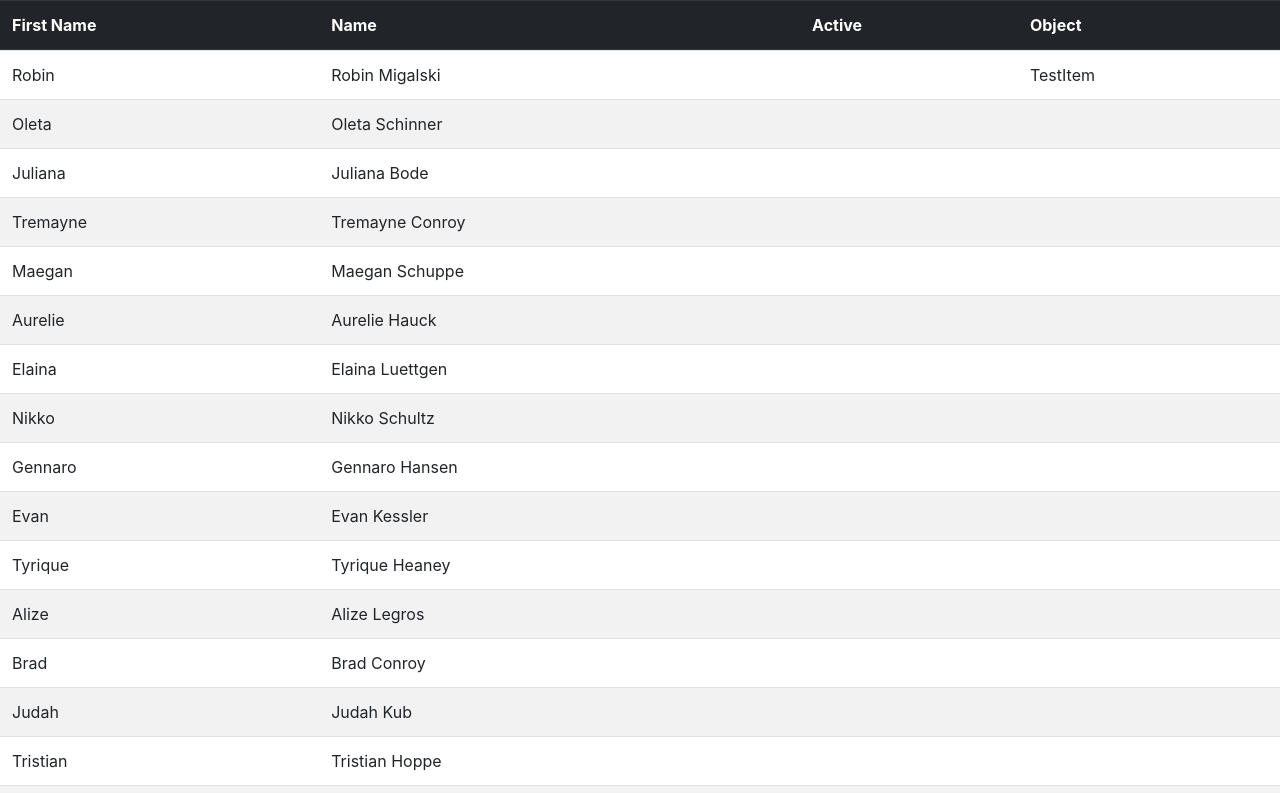
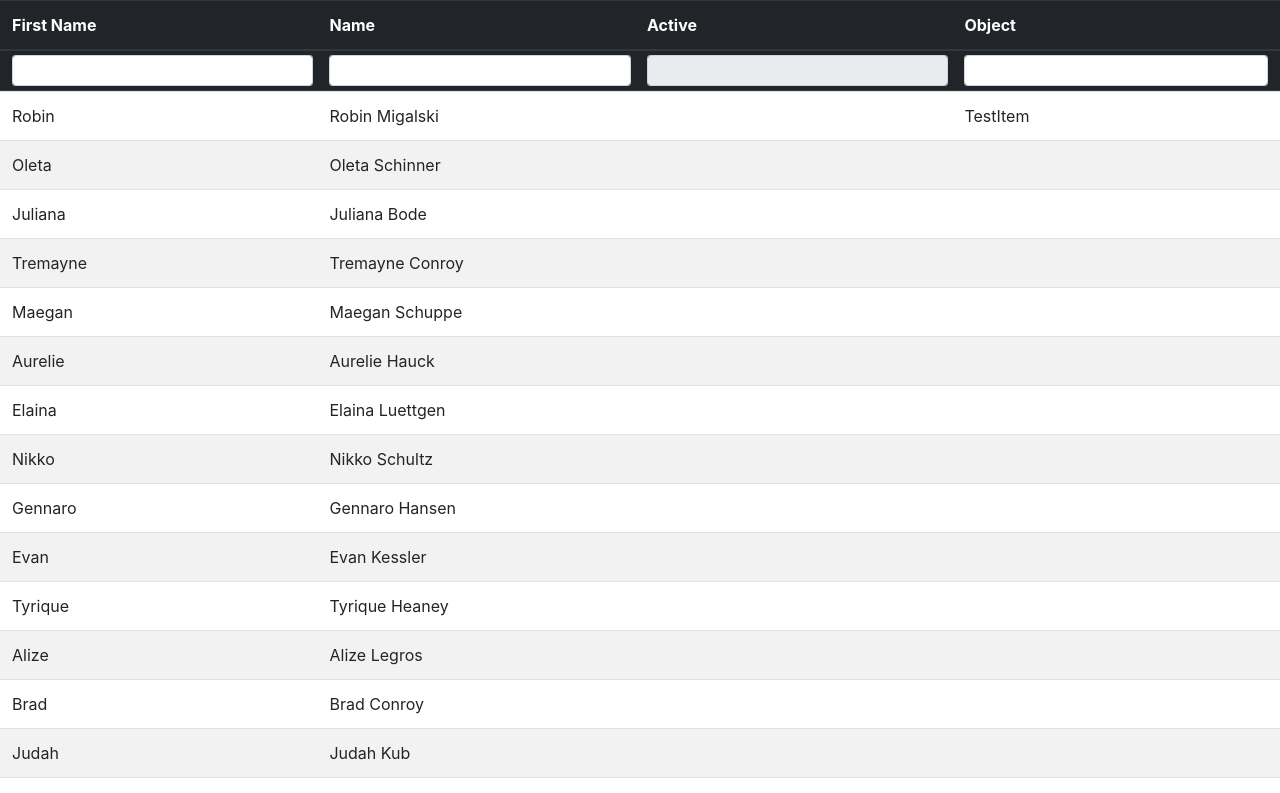
Before and after one commit to RobinMglsk/Vue_table, a Vue app: page / in a window 1280 px wide. Shown: the top 793 px of the page. Built offline with nearby package versions, Linux system fonts and the light colour scheme.

Commit message:
Added filter

```diff
--- a/src/App.vue
+++ b/src/App.vue
@@ -43,12 +43,13 @@ export default {
         },
          {
           name: 'Name',
-          key: ['first_name','last_name']
+          key: ['first_name','last_name'],
         },
          {
           name: 'Active',
           key: ['active'],
-          type: 'boolean'
+          type: 'boolean',
+          filter_disabled: true
         },
          {
           name: 'Object',
--- a/src/components/Table.vue
+++ b/src/components/Table.vue
@@ -8,7 +8,19 @@
                             v-for="(column,key) in columns_norm"
                             :key="key"
                             @click="setSortColumn(column.dataKey[0])"
+                            @dblclick="showFilter = !showFilter"
                         >{{column.name}}</th>
+                    </tr>
+                    <tr v-if="showFilter">
+                        <th id="filter" v-for="(column,key) in columns_norm" :key="key">
+                            <input
+                                type="text"
+                                class="form-control-sm form-control"
+                                v-model="dColumns[key].filter"
+                                @change="filter(key)"
+                                :disabled="column.filter_disabled"
+                            >
+                        </th>
                     </tr>
                 </thead>
                 <tbody>
@@ -149,9 +161,30 @@ export default {
         columns: Array
     },
     computed: {
+        filters: function(){
+            return this.dColumns.reduce((acc, val) => {
+
+                if(typeof val.filter === 'undefined'){
+                    return acc
+                }
+
+                if(acc === ''){
+                    acc+','
+                }
+
+                if(typeof val.key === 'object'){
+                    return `${acc}${val.key[0]}:${val.filter}`
+                }else{
+                    return `${acc}${val.key}:${val.filter}`
+                }
+
+
+
+            },'');
+        },
         columns_norm: function() {
             const columns = [];
-            this.columns.forEach(column => {
+            this.dColumns.forEach(column => {
                 const col = {};
 
                 // Add key
@@ -189,6 +222,25 @@ export default {
                     col.type = column.type;
                 }
 
+                // Add filter
+                if (
+                    typeof column.filter === "undefined" ||
+                    (column.type !== "string" &&
+                        column.type !== "boolean" &&
+                        column.type !== "date")
+                ) {
+                    col.type = "string";
+                } else {
+                    col.type = column.type;
+                }
+
+                // Add filter_disabled
+                if (typeof column.filter_disabled !== "boolean") {
+                    col.filter_disabled = false;
+                } else {
+                    col.filter_disabled = column.filter_disabled;
+                }
+
                 columns.push(col);
                 return;
             });
@@ -201,7 +253,9 @@ export default {
             sortColumn: Object.keys(this.columns)[0],
             sortOrder: "DESC",
             page: 1,
-            rowsPerPage: 25
+            rowsPerPage: 25,
+            showFilter: true,
+            dColumns: this.columns
         };
     },
     watch: {
@@ -217,6 +271,9 @@ export default {
 
             this.sortColumn = column;
             this.emitUpdate();
+        },
+        filter: function() {
+
         },
         flipSortOrder: function() {
             this.sortOrder = this.sortOrder === "DESC" ? "ASC" : "DESC";
@@ -305,4 +362,11 @@ export default {
     background: white;
     text-align: center;
 }
+
+th#filter {
+    padding: 0.25em 0.25em 0.25em 0.75em;
+    &:last-child {
+        padding: 0.25em 0.75em 0.25em 0.75em;
+    }
+}
 </style>
```
